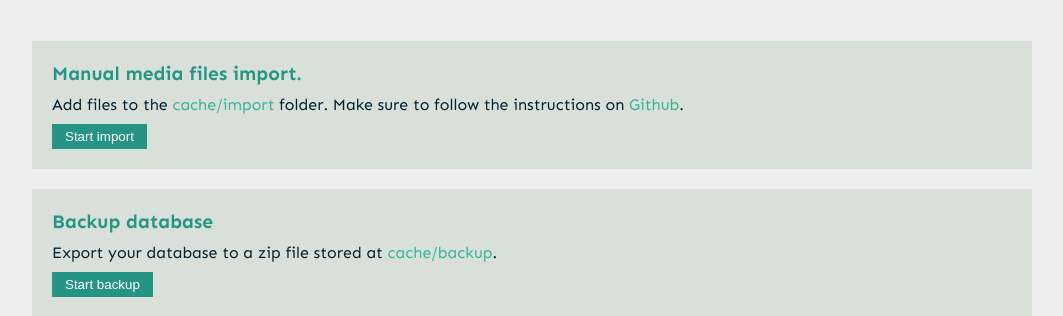
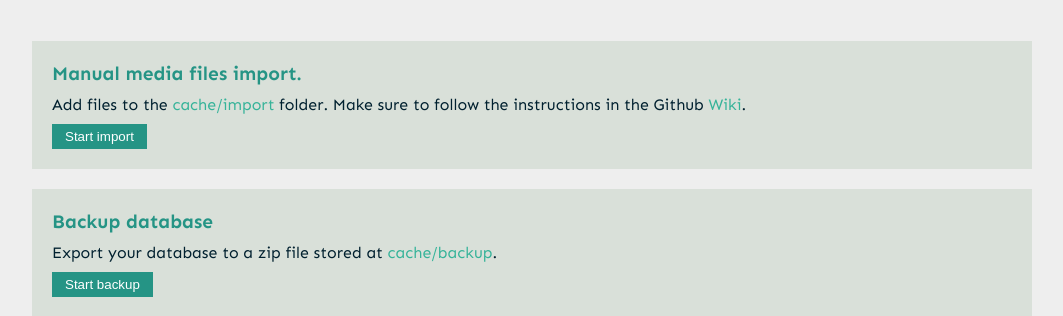
Before and after one commit to tubearchivist/tubearchivist, a Django app: template tubearchivist/home/templates/home/settings.html in a window 1280 px wide. Shown: the part 2045-2361 px from the top of the page, without its empty margins (108-1171 px from the left). Run offline with Django 3.2, Linux system fonts and the light colour scheme; the template is opened without the code that fills it, so the values that code supplies are empty; some libraries are stand-ins or nearby versions.

Commit message:
fix wiki link

```diff
--- a/tubearchivist/home/templates/home/settings.html
+++ b/tubearchivist/home/templates/home/settings.html
@@ -105,7 +105,7 @@
 </div>
 <div class="settings-group">
     <h2>Manual media files import.</h2>
-    <p>Add files to the <span class="settings-current">cache/import</span> folder. Make sure to follow the instructions on <a href="https://github.com/bbilly1/tubearchivist#import-your-existing-library" target="_blank">Github</a>.</p>
+    <p>Add files to the <span class="settings-current">cache/import</span> folder. Make sure to follow the instructions in the Github <a href="https://github.com/bbilly1/tubearchivist/wiki/Settings" target="_blank">Wiki</a>.</p>
     <div id="manual-import">
         <button onclick="manualImport()">Start import</button>
     </div>
```
